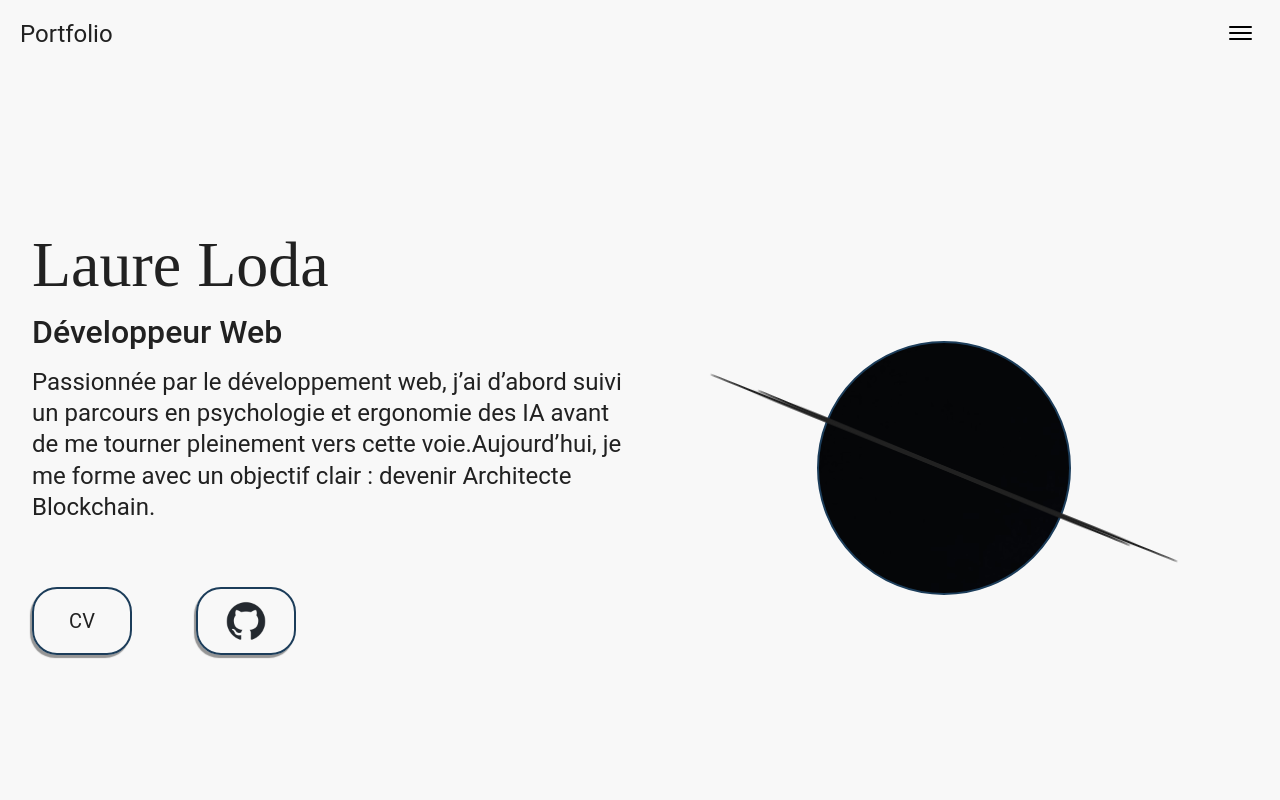
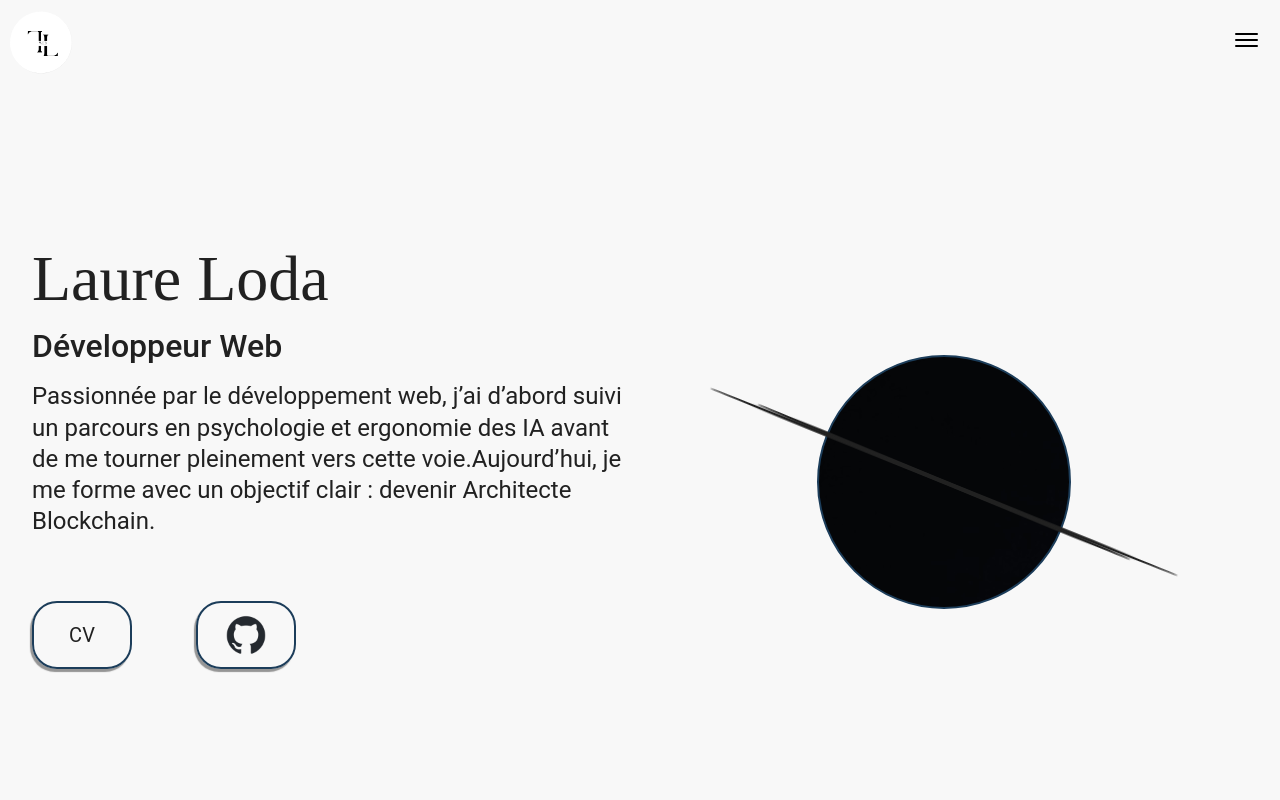
Before and after one commit to laure-ld/portfolio, a React (Create React App) app: page / in a window 1280 px wide. Shown: the top 800 px of the page. Built offline with nearby package versions, Linux system fonts and the light colour scheme.

Commit message:
Ajout du logo en header

```diff
--- a/src/components/header.js
+++ b/src/components/header.js
@@ -1,8 +1,10 @@
-import  { Link } from 'react-router-dom';
+import  { useNavigate } from 'react-router-dom';
 import React, {useState} from 'react';
 import '../styles/header.scss';
 
+
 function Header () {
+    const navigate = useNavigate();
     const [isOpen, setIsOpen] = useState(false);
     function handleOnClick() {
         setIsOpen(!isOpen);
@@ -10,7 +12,7 @@ function Header () {
 
     return (
         <section className="container">
-            <p>Portfolio</p>
+            <img src="/images/logo.png" alt="logo" className="logo cursor-pointer" onClick={() => navigate("/main")}/>
             <button aria-expanded={isOpen} aria-controls="menu" onClick={handleOnClick} className="burger-btn">
                     <svg  className='line' stroke="black" fill="none" strokeLinecap="round" height="28" width="28" xmlns="http://www.w3.org/2000/svg">
                         <line x1="4" y1="12" x2="25" y2="12" strokeWidth="2"/>
@@ -18,11 +20,13 @@ function Header () {
                         <line x1="4" y1="18" x2="25" y2="18" strokeWidth="2"/>
                     </svg>
             </button>
-            <nav id="menu" className={`menu ${isOpen ? 'open' : ''}`} >
+            <nav id="menu" className={`menu ${isOpen ? 'open' : ''}`} onClick={handleOnClick}>
                 <ul>
-                    <li><Link to="/">Mes projets</Link></li>
-                    <li><Link to="/info">À propos</Link></li>
-                    <li><Link to="/contact">Contact</Link></li>
+                    <li><a href="#projets">Projets</a></li>
+                    <li><a href="#competence">Compétences</a></li>
+                    <li><a href="#soft">Soft skills</a></li>
+                    <li><a href="#contact">Contact</a></li>
+                    <li><a href="#rs">Réseaux</a></li>
                 </ul>
             </nav>
         </section>
--- a/src/styles/header.scss
+++ b/src/styles/header.scss
@@ -6,7 +6,11 @@
     display: flex;
     justify-content: space-between;
     font-size: 1.5rem;
-    padding: 20px;
+
+    .logo {
+        width: 5%;
+        padding: 10px
+    }
 
     nav {
         display: flex;
@@ -44,6 +48,7 @@
 button {
     border: none;
     background-color: $primary-color;
+    padding: 20px;
 
     svg {
         transition: transform .3s ease;
@@ -52,10 +57,11 @@ button {
 
 nav.open {
     visibility: visible;
-    transform: translateX(0);
+    transform: translateX(5px);
     display: flex;
     flex-direction: column;
     background-color: $text-color;
+    border-radius: 10px;
 
     button {
         background-color: $text-color;
```
